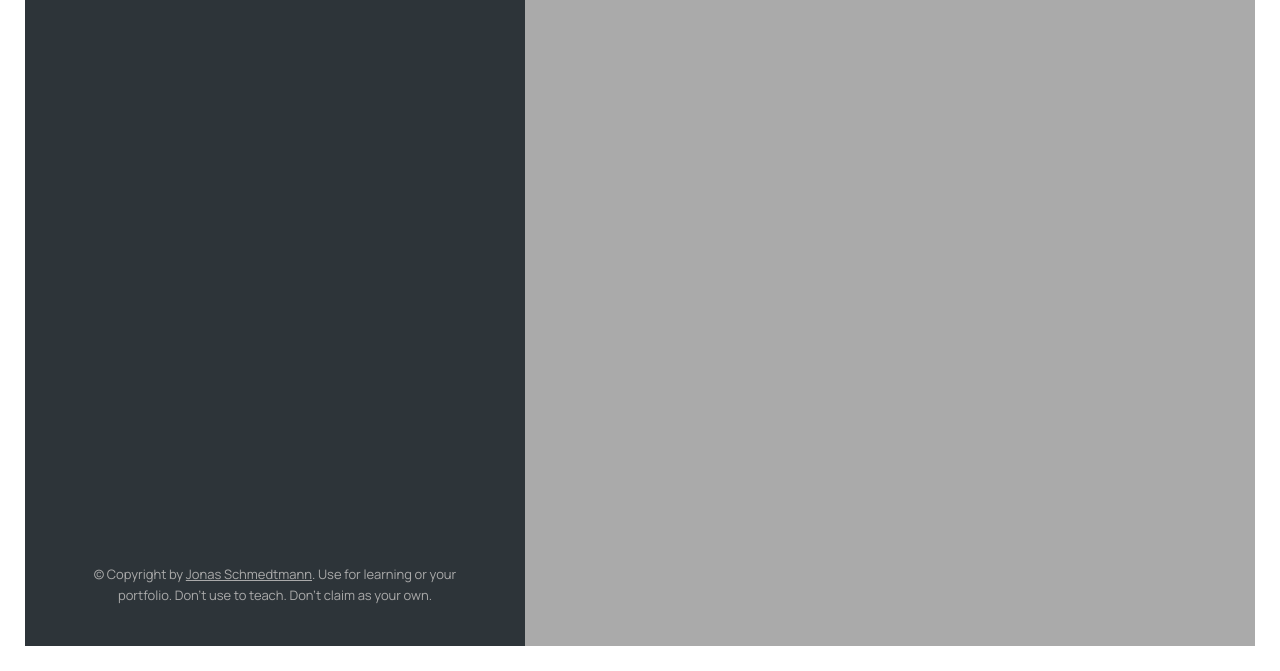
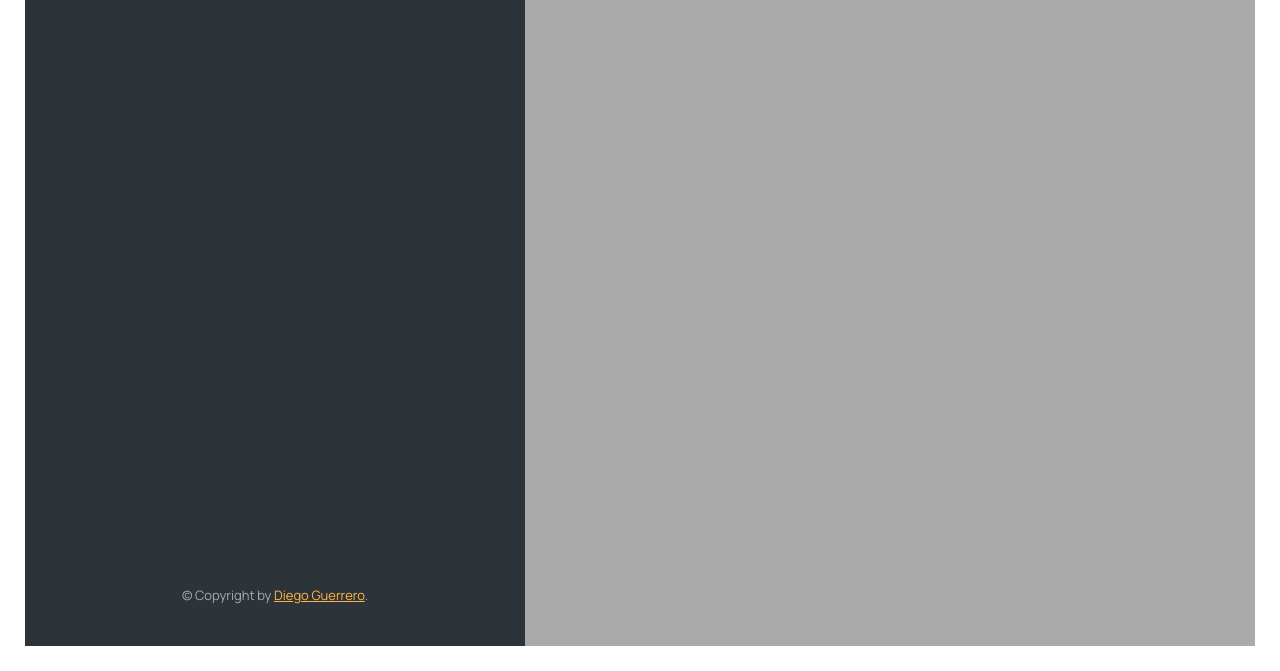
Before and after one commit to Diego-9612/Matpy, a plain HTML site: page index.html in a window 1280 px wide. Shown: the part 129-800 px from the top of the page. Drawn offline with nearby package versions, Linux system fonts and the light colour scheme.

Commit message:
Proyecto funcional

```diff
--- a/index.html
+++ b/index.html
@@ -103,9 +103,7 @@
 
     <p class="copyright">
       &copy; Copyright by
-      <a class="twitter-link" target="_blank" href="https://twitter.com/jonasschmedtman">Jonas Schmedtmann</a>. Use for
-      learning or your portfolio. Don't use to teach. Don't claim
-      as your own.
+      <a class="linkedin-link" target="_blank" href="https://www.linkedin.com/in/diego-guerrero-software/">Diego Guerrero</a>.
     </p>
   </div>
 
```
Also changed, not shown: 1 other file.
